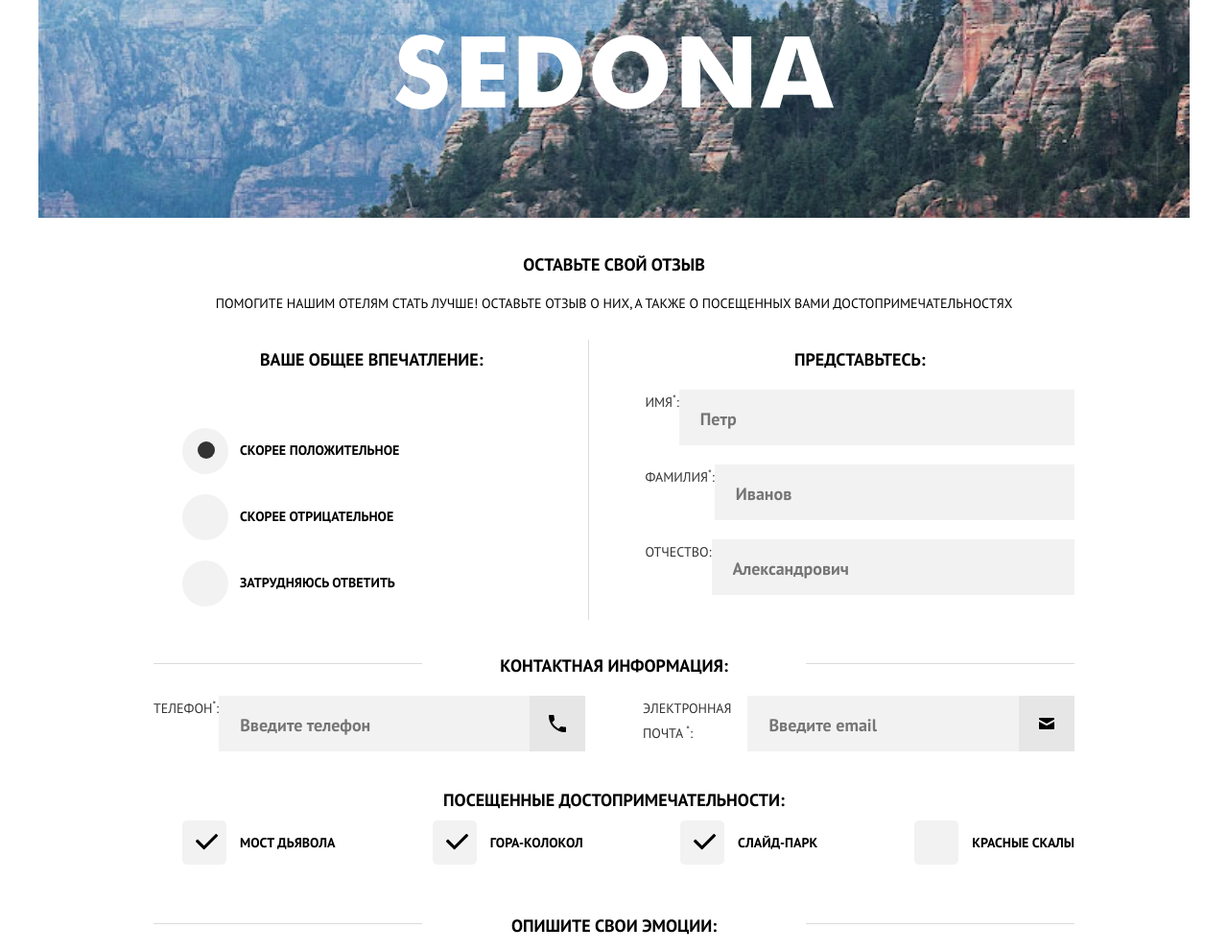
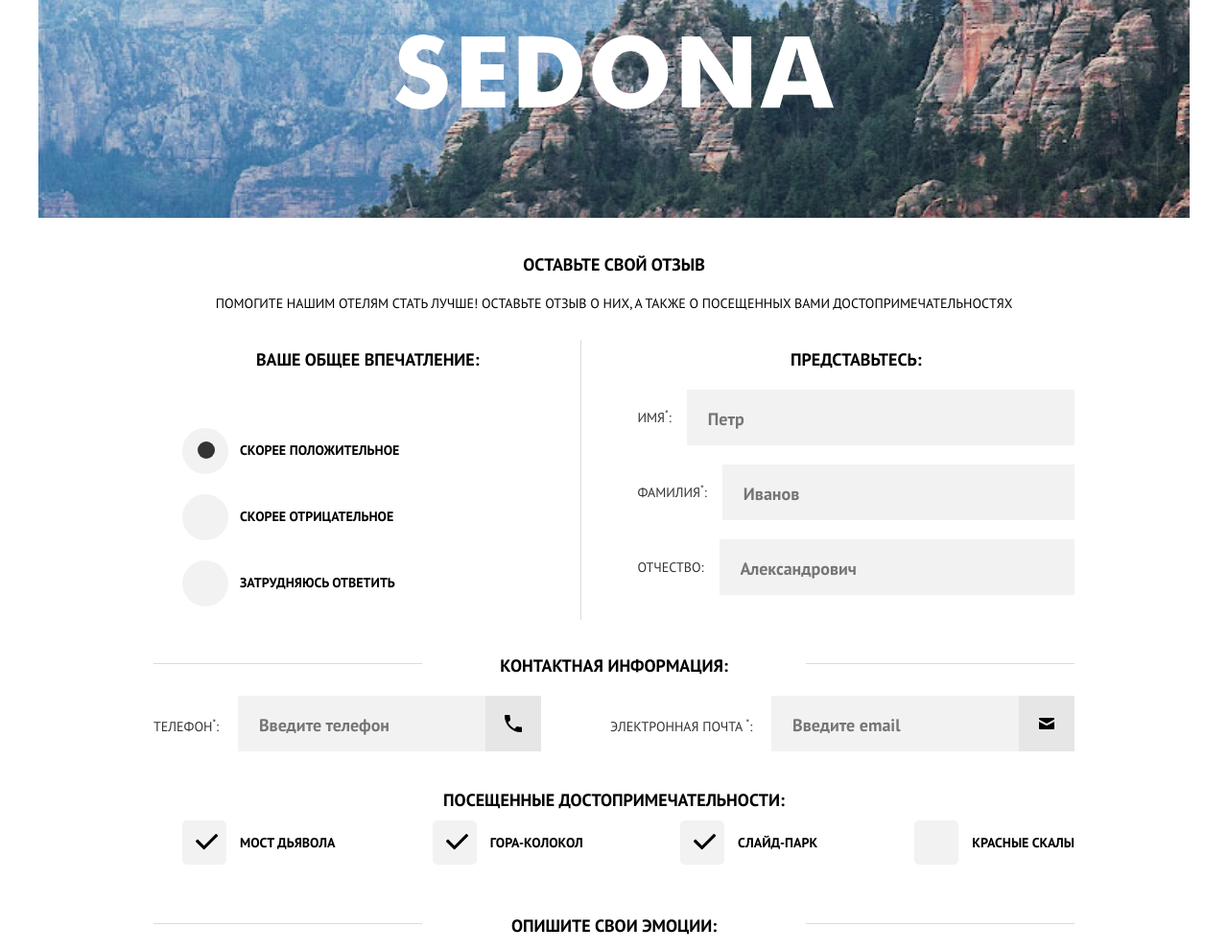
Before and after one commit to NailBrain13/1652405-sedona-22, a website: page source/form.html in a window 1280 px wide. Shown: the part 106-1097 px from the top of the page at 96% size. Drawn offline with nearby package versions, Linux system fonts and the light colour scheme; files that its build step writes are made by us from their sources; files whose address does not match are found by name.

Commit message:
Исправил нарушение бэма.

```diff
--- a/source/form.html
+++ b/source/form.html
@@ -89,15 +89,15 @@
 
             <ul class="form__list form__list--contacts">
               <li class="form__item form__item--contacts">
-                <label class="form__label form__label-contacts form__label-contacts--phone" for="user-phone">
+                <label class="form__label form__label--contacts form__label--contacts-phone" for="user-phone">
                   <span class="form__text">Контактный телефон <sup>*</sup>:</span>
                   <span class="form__text-short">Телефон<sup>*</sup>:</span>
                   <input class="form__input form__input--phone" type="tel" name="user-phone" id="user-phone" placeholder="Введите телефон" required />
                 </label>
               </li>
               <li class="form__item form__item--contacts">
-                <label class="form__label form__label-contacts form__label-contacts--email" for="user-email">
-                  <span>Электронная почта <sup>*</sup>:</span>
+                <label class="form__label form__label--contacts form__label--contacts-email" for="user-email">
+                  <span>Электронная&nbspпочта&nbsp<sup>*</sup>:</span>
                   <input class="form__input form__input--email" type="email" name="user-email" id="user-email" placeholder="Введите email" required />
                 </label>
               </li>
--- a/source/sass/blocks/form/form.scss
+++ b/source/sass/blocks/form/form.scss
@@ -103,6 +103,13 @@
   font-size: 18px;
   line-height: 26px;
   padding: 18px 10px 14px 22px;
+
+  @media (min-width: $desktop-width) {
+    &--phone,
+    &--email {
+      width: 316px;
+    }
+  }
 }
 
 .form__label {
@@ -114,6 +121,10 @@
   &--choice {
     color: $black;
     font-weight: 700;
+  }
+
+  & span {
+    padding-right: 16px;
   }
 }
 
@@ -204,13 +215,13 @@
   background-repeat: no-repeat;
 }
 
-.form__label-contacts {
+.form__label--contacts {
   position: relative;
 
   &::before {
     content: "";
     position: absolute;
-    top: 26px;
+    bottom: 0;
     right: 0;
     width: 58px;
     height: 58px;
@@ -219,11 +230,11 @@
     background-position: center;
   }
 
-  &--phone::before {
+  &.form__label--contacts-phone::before {
     background-image: url("../img/form/phone.svg");
   }
 
-  &--email::before {
+  &.form__label--contacts-email::before {
     background-image: url("../img/form/mail.svg");
   }
 }
@@ -231,17 +242,19 @@
 .form__item .form__label--inline {
   display: flex;
   flex-wrap: nowrap;
+  align-items: center;
 }
 
-.form__item--contacts .form__label--contacts {
+.form__item--contacts + .form__label--contacts {
   display: flex;
   flex-wrap: nowrap;
+  width: 450px;
 }
 
-.form__label-contacts--phone,
-.form__label-contacts--email {
+.form__label--contacts-phone,
+.form__label--contacts-email {
   @media (min-width: $desktop-width) {
-    width: 450px;
+    align-items: center;
   }
 }
 
```
